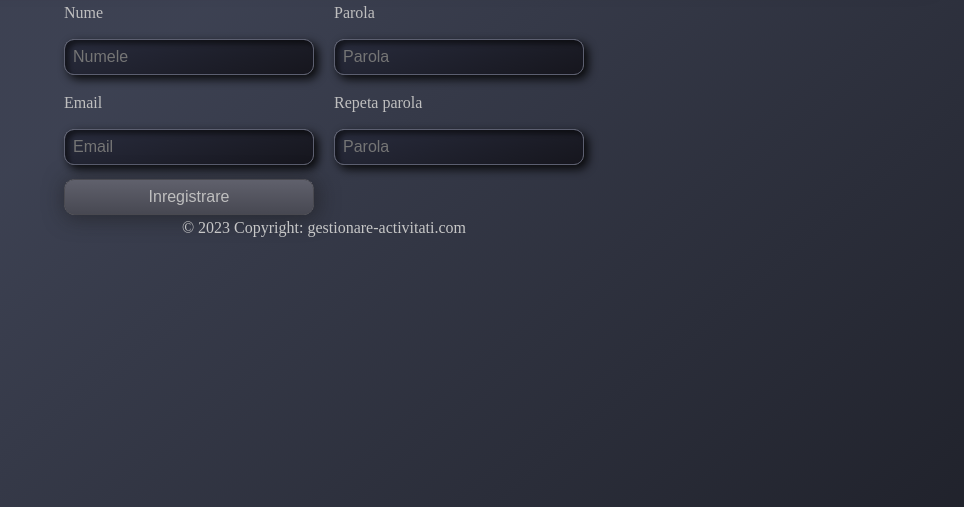
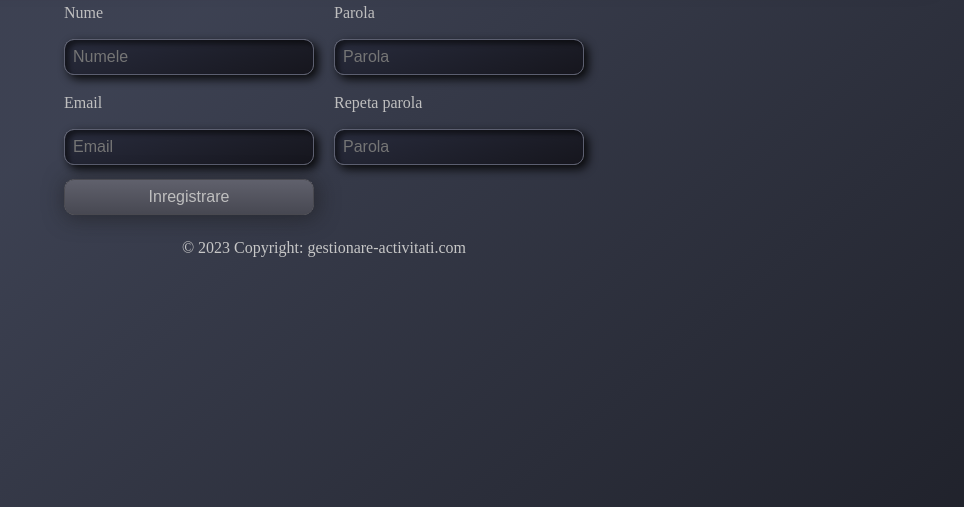
Before and after one commit to aciucaru/php-gestionare-activitati, a PHP site: page /register.php in a window 1280 px wide. Shown: the part 119-626 px from the top of the page, without its empty margins (316-1280 px from the left). Run offline with PHP 8.4, Linux system fonts and the light colour scheme.

Commit message:
imbunatatit stil footer

```diff
--- a/styles/footer.css
+++ b/styles/footer.css
@@ -7,7 +7,7 @@
     gap: 20px;
 
     padding: 10px;
-    margin: 0px;
+    margin-top: 20px;
 
     color: hsl(0, 0%, 75%);
 }
```
